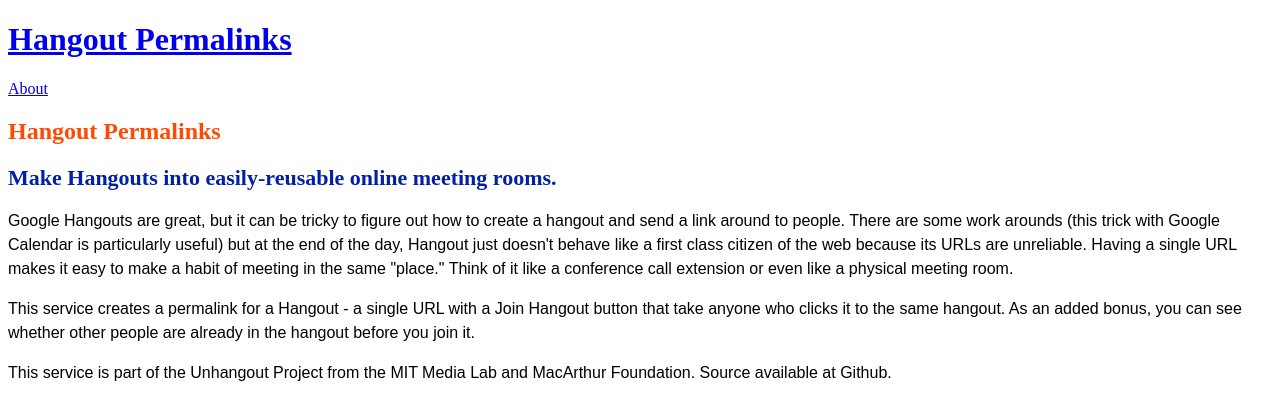
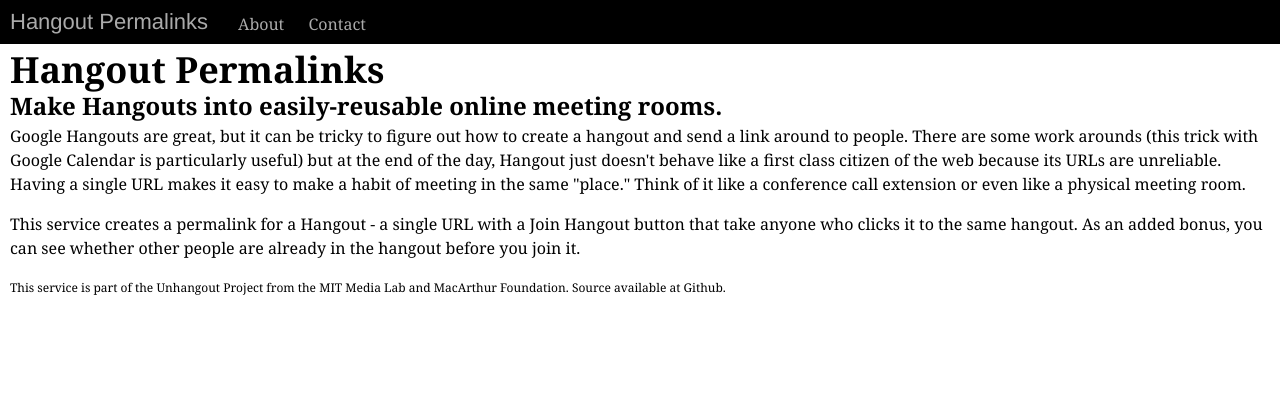
Before and after one commit to mlevey93/mlevey93.github.io, a plain HTML site: page index.html in a window 1280 px wide. Drawn offline with Linux system fonts and the light colour scheme.

Commit message:
Header and typography styles

```diff
--- a/css/base.css
+++ b/css/base.css
@@ -1,26 +1,72 @@
 * {
     box-sizing: border-box;
+    margin: 0;
+    padding: 0;
 }
 
-h1 {
-    color: #ff4a00;
-    font-size: 40pz;
-}
-
-h2 {
-    font-size: 22px;
-    color: #0021a5;
-}
-
-p {
-    font-family: arial, helevetica, sans-serif;
+body {
+    font-family: georgia, serif;
     font-size: 16px;
     line-height: 24px;
 }
 
-img{
-    border:5px solid #cccccc;
-    margin: 0 5% 0 5%;
-    padding: 1%; /* TRouBLe */
-    width: 90%;
+p {
+    margin-bottom: 16px;
 }
+
+header {
+    background-color: #000000;
+    color: #ffffff;
+    height: 44px;
+}
+
+header h1 {
+    float: left;
+    font-family: helvetica, arial, sans-serif;
+    font-size: 22px;
+    font-weight: 500;
+    padding: 10px; /* TRouBLe */
+
+}
+header nav {
+    float: left;
+    margin-top: 12px;
+}
+
+header a {
+    color: #aaaaaa;
+    margin-right: 20px;
+    text-decoration: none;
+}
+
+header a:link {}
+header a:visited{}
+header a: hover{
+    color: #ffffff;
+}
+header a:active {
+    text-decoration: underline;
+}
+header a:focus {}
+
+article {
+    clear: both;
+    padding: 0 10px 0 10px;
+}
+
+article h1 {
+    font-size: 36px;
+    line-height: 44px;
+    margin-top: 4px;
+}
+
+article h2 {
+    font-size: 24px;
+    line-height: 28px;
+    margin-bottom: 4px;
+}
+
+footer {
+    font-size: 12px;
+    padding: 0 10px 0 10px;
+}
--- a/index.html
+++ b/index.html
@@ -12,6 +12,8 @@
         </h1>
         <nav>
             <a href="about.html">About</a>
+            <a href="contact.html">Contact</a>
+
         </nav>
     </header>
     <article>
```
